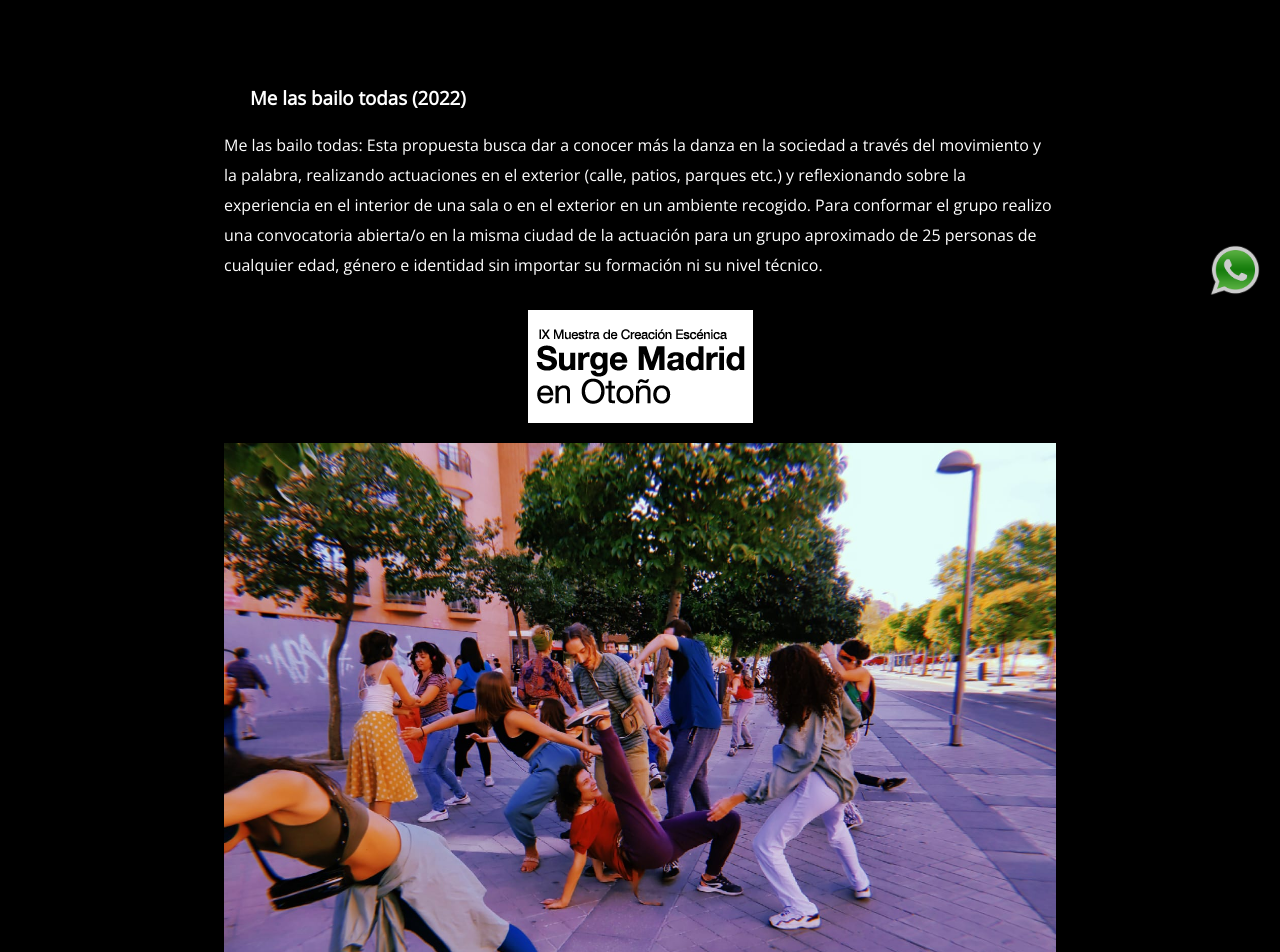
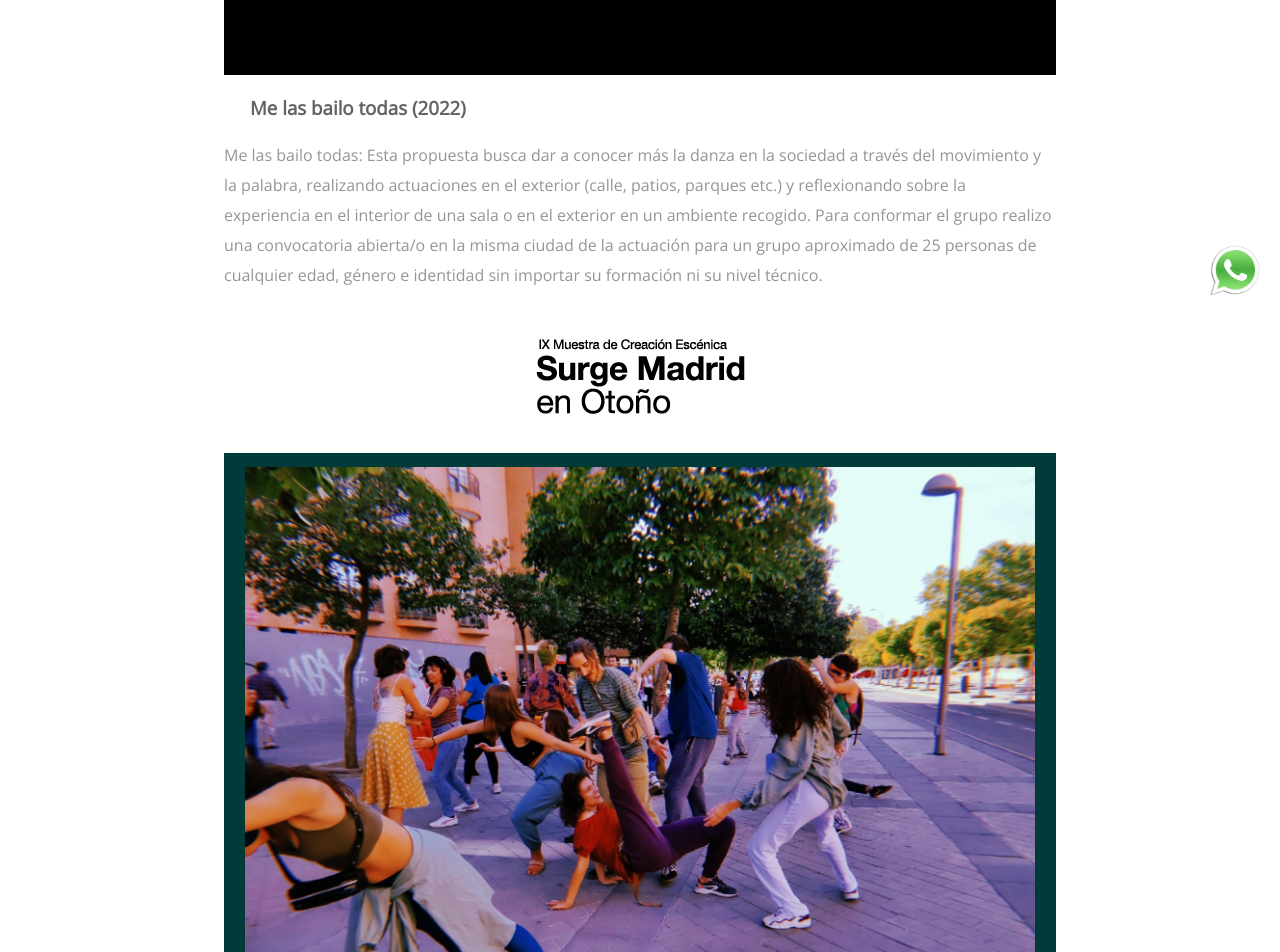
Before and after one commit to AlexEMartin/lucio, a React (Create React App) app: page /creador in a window 1280 px wide. Shown: the part 400-1352 px from the top of the page. Built offline with nearby package versions, Linux system fonts and the light colour scheme.

Commit message:
Creator styles with colors

```diff
--- a/src/pages/creador/Creador.css
+++ b/src/pages/creador/Creador.css
@@ -1,30 +1,33 @@
 .creator-img {
-  width: 100%;
+  width: 95%;
+  padding: 14px;
 }
 
 .creator-container {
   width: 100%;
-  background-color: black;
+  background-color: #003a39;
   display: flex;
   align-items: center;
   justify-content: center;
 }
 
+.withLogo {
+  background-color: white;
+}
+
 .creator-title {
   width: 100%;
   height: 30px;
-  background-color: black;
-  color: white;
   margin: 0;
-  padding: 10px 0px 5px 10px;
+  padding: 20px 0px 5px 10px;
   font-weight: bold;
   overflow-x: hidden;
+  color: rgb(99, 99, 99)
 }
 
 .creator-buttons {
   width: 100%;
   margin: 20px auto;
-  background-color: black;
   display: flex;
   align-items: center;
   justify-content: center;
@@ -33,9 +36,10 @@
 
 .creator-description {
   width: 90%;
-  color: white;
   margin: 10px auto 30px auto;
   line-height: 30px;
+  background-color: white;
+  color: rgb(151, 149, 149);
 }
 
 .creator-btn {
--- a/src/pages/creador/Creador.jsx
+++ b/src/pages/creador/Creador.jsx
@@ -38,7 +38,7 @@ const Creador = () => {
 
   return (
     <div
-      style={{ backgroundColor: "black", width: "100%", overflowX: "hidden" }}
+      style={{ width: "100%", overflowX: "hidden" }}
     >
       <Navbar />
       <Iframe url="https://youtu.be/ILK1tGnPpUo" status={true} />
@@ -46,7 +46,7 @@ const Creador = () => {
       {melasbailotodasText.map((t) => (
         <p className="creator-description">{t}</p>
       ))}
-      <div className="creator-container">
+      <div className="creator-container withLogo">
         <img style={{ marginBottom: "20px" }} src={logosurge} alt="" />
       </div>
       <div className="creator-container">
--- a/src/utils/creator/HeartHr.jsx
+++ b/src/utils/creator/HeartHr.jsx
@@ -5,7 +5,7 @@ const HeartHr = () => {
   return (
     <div
       style={{
-        marginBottom: "-50px",
+        marginBottom: "-110px",
         padding: "40px 0px",
         backgroundColor: "white",
         color: "#718a8a",
```
